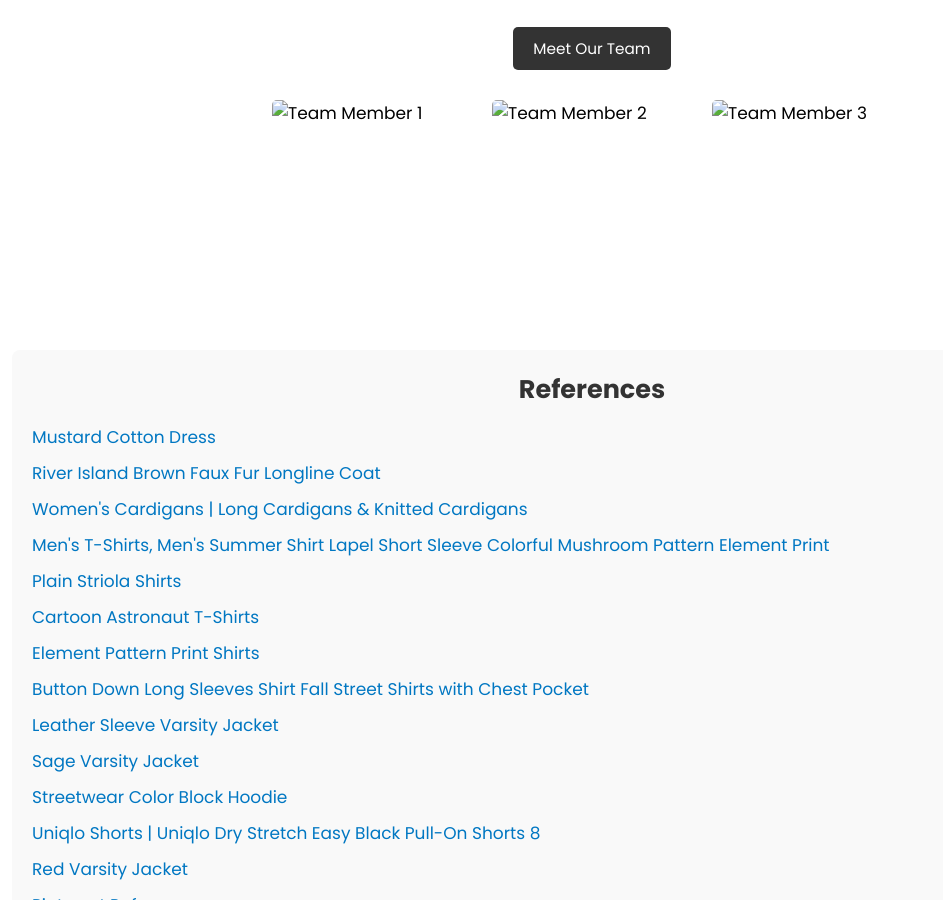
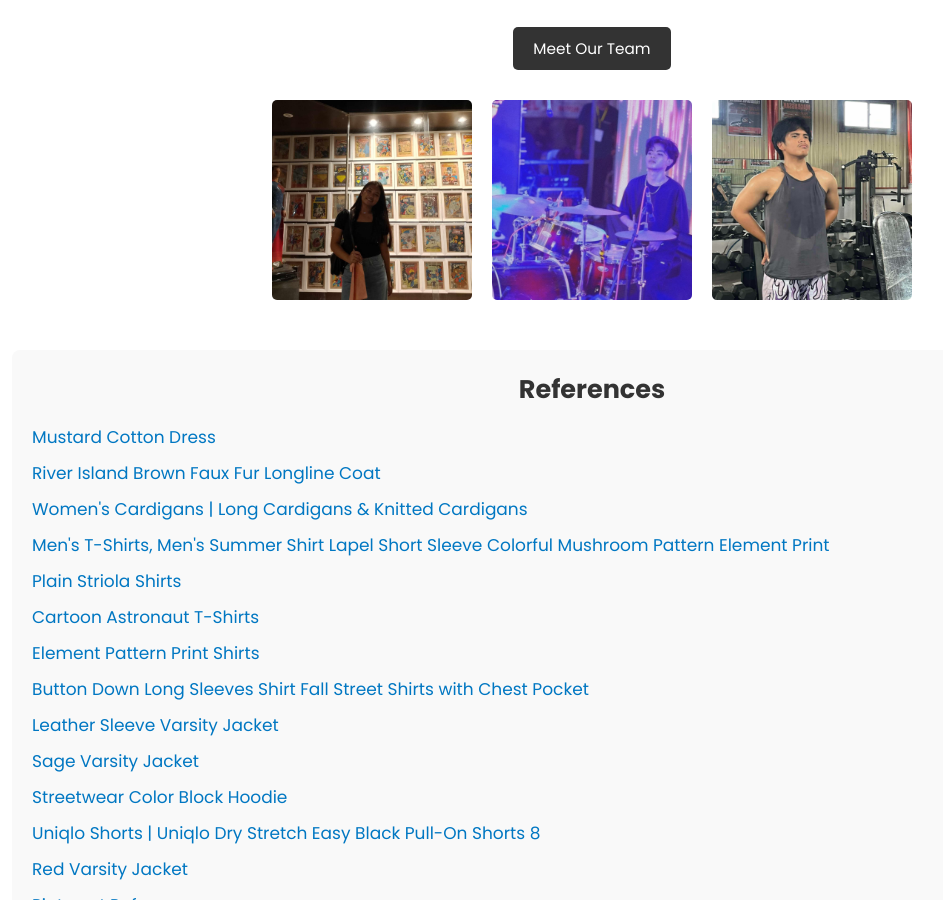
Before and after one commit to Ironmanhead21/uniclothes, a plain HTML site: page about.html in a window 1280 px wide. Shown: the part 1012-1912 px from the top of the page, without its empty margins (48-991 px from the left). Drawn offline with nearby package versions, Linux system fonts and the light colour scheme; the site is published under a folder, as on GitHub Pages, so addresses that start at the root find nothing.

Commit message:
Update about.html

```diff
--- a/about.html
+++ b/about.html
@@ -28,7 +28,7 @@
   <header>
     <nav class="navbar">
       <a href="#" class="header-logo">
-        <img src="home img\logo\logo.png" alt="Uniclothing" width="160" height="160">
+        <img src="home img/logo/logo.png" alt="Uniclothing" width="160" height="160">
       </a>
 
       <ul class="nav-links">
@@ -79,19 +79,19 @@
           </div>
           <div class="team-images">
             <div class="team-member">
-              <img src="/profile/tin.jpg" alt="Team Member 1">
+              <img src="profile/tin.jpg" alt="Team Member 1">
               <div class="overlay">
                 <p>Analyst</p>
               </div>
             </div>
             <div class="team-member">
-              <img src="/profile/johan.jpg" alt="Team Member 2">
+              <img src="profile/johan.jpg" alt="Team Member 2">
               <div class="overlay">
                 <p>Web Developer</p>
               </div>
             </div>
             <div class="team-member">
-              <img src="/profile/loyd.jpg" alt="Team Member 3">
+              <img src="profile/loyd.jpg" alt="Team Member 3">
               <div class="overlay">
                 <p>Web Developer</p>
               </div>
```
